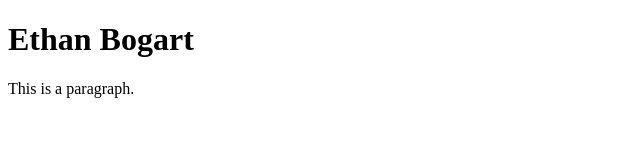
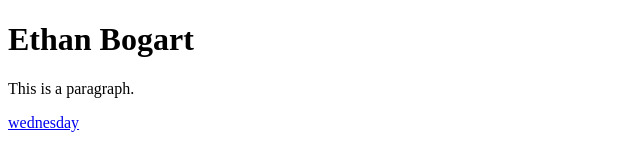
Before and after one commit to ebogart2/ebogart2.github.io, a plain HTML site: page index.html in a window 1280 px wide. Shown: the full height of the page, 0-640 px from the left. Drawn offline with Linux system fonts and the light colour scheme.

Commit message:
sub folder link

```diff
--- a/index.html
+++ b/index.html
@@ -7,6 +7,6 @@
 
 <h1>Ethan Bogart</h1>
 <p>This is a paragraph.</p>
-
+<a href="wednesday/index.html">wednesday</a>
 </body>
 </html>
```
